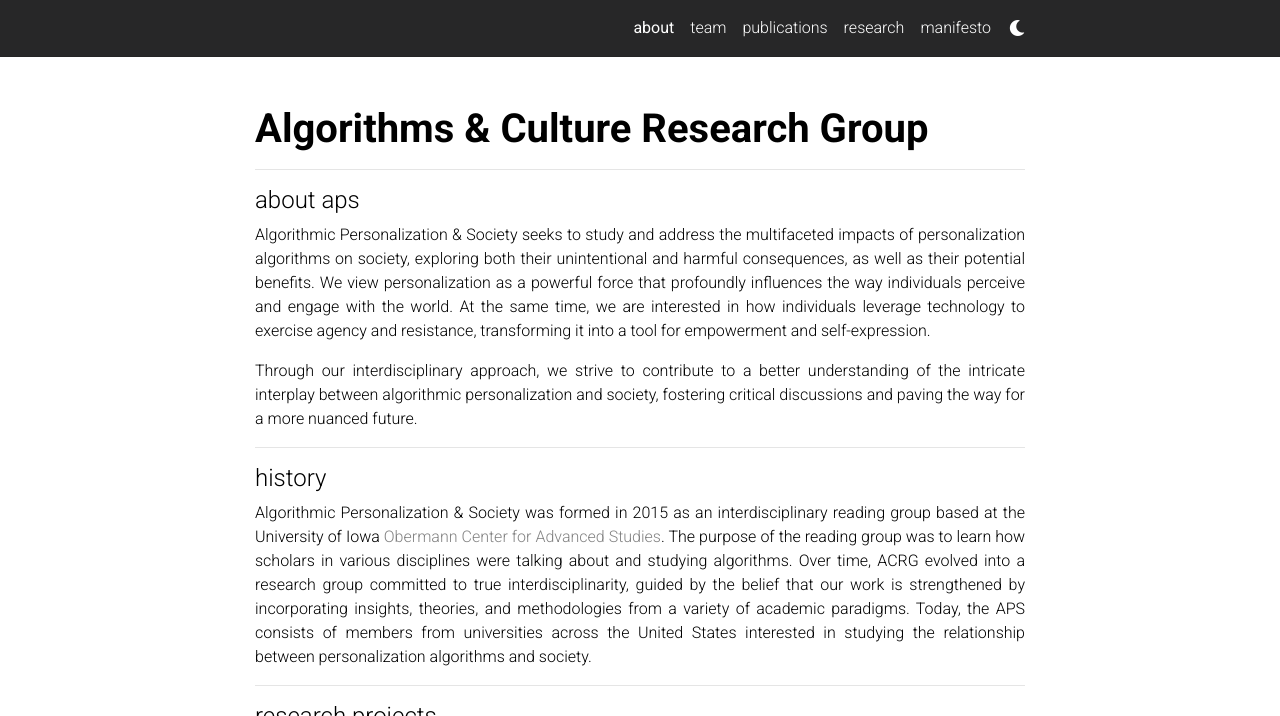
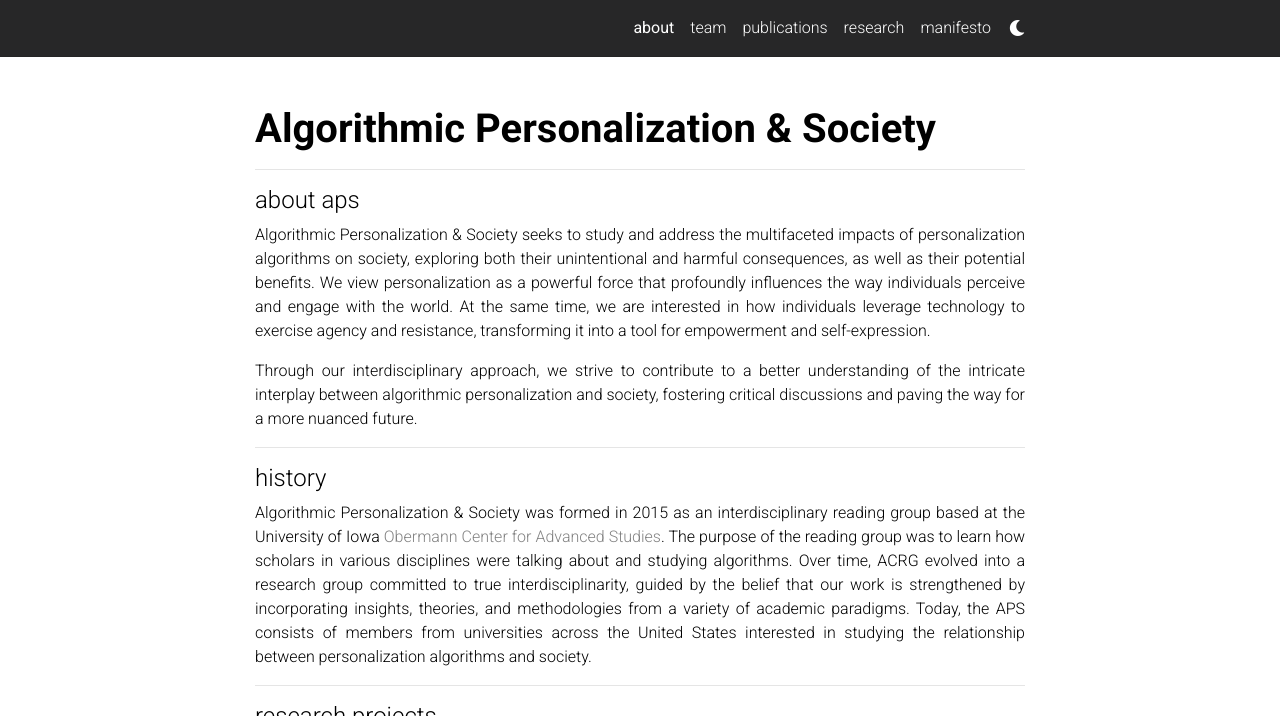
Before and after one commit to acrg-shared/acrg-shared.github.io, a Jekyll site: the page built from _pages/about.md, in a window 1280 px wide and 900 px high, cut to the strip 0-716 px from the top of the window. Built offline with Jekyll 4.4.1, drawn with Linux system fonts in a browser that asks for light colours; comment, search, counter and statistics services are not loaded; a style sheet for code colours, icons or effects is not loaded; some of the changed text lies outside the part shown.

Commit message:
Update _config.yml

```diff
--- a/_config.yml
+++ b/_config.yml
@@ -3,12 +3,12 @@
 # -----------------------------------------------------------------------------
 
 title: blank # the website title (if blank, full name will be used instead)
-first_name: Algorithms & Culture Research Group
+first_name: Algorithmic Personalization & Society
 middle_name:
 last_name:
 email: rishab-nithyanand@uiowa.edu
 description: > # the ">" symbol means to ignore newlines until "footer_text:"
-  Homepage of the Algorithms & Culture Research Group
+  Homepage of Algorithmic Personalization & Society
 footer_text: >
   Powered by <a href="https://jekyllrb.com/" target="_blank">Jekyll</a> with <a href="https://github.com/alshedivat/al-folio">al-folio</a> theme.
   Images created with <a href="https://www.midjourney.com/">midjourney</a>.
```
